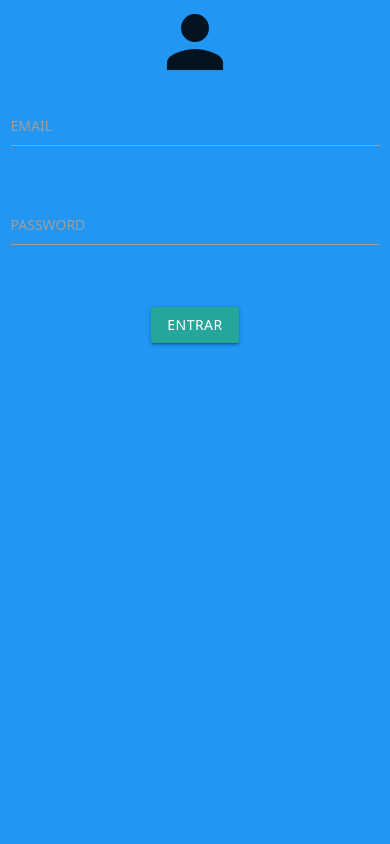
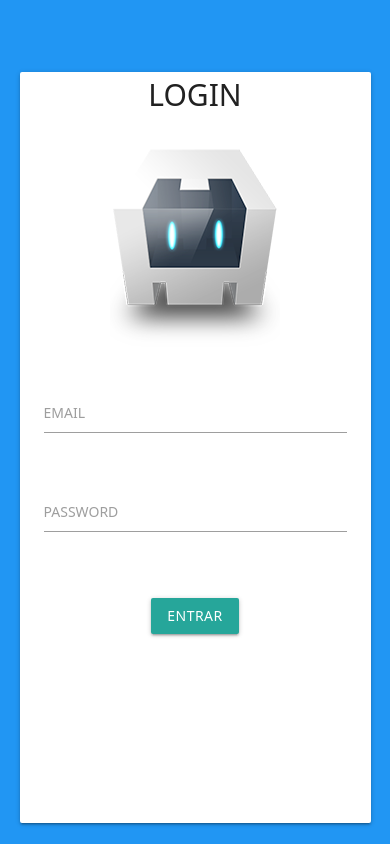
Before and after one commit to LuisClaudio2302/VoteShirt, a website: page www/index.html in a window 390 px wide. Drawn offline with Linux system fonts and the light colour scheme; some packages are replaced by stand-ins of ours.

Commit message:
Tela de login inicial 2

```diff
--- a/www/css/index.css
+++ b/www/css/index.css
@@ -18,3 +18,13 @@ body {
  .pagina {
 	 height: 100vh;
  }
+
+
+#pagina-login {
+    padding-top: 5vh;
+
+}
+
+div#card-login {
+    height: 89vh;
+}
--- a/www/index.html
+++ b/www/index.html
@@ -13,8 +13,15 @@
 	</head>
     <body>
 		<div id="pagina-login" style="text-align:center;" class="pagina blue">
-			<div class="row">
-				<i class="large material-icons">person</i>
+		  <div class="container">
+			<div class="card" id="card-login">
+			    <div>
+				  <div class=" ">
+				   <p style="text-align:center;font-size:30px;">LOGIN</p>
+				    <img src="img/logo.png" alt="logo">
+				  </div>
+				</div>
+				<div class="card-content">
 					<form class="col s12">
 						<div class="row">
 							<div class="input-field col s12">
@@ -24,13 +31,18 @@
 						</div>
 						<div class="row">
 							<div class="input-field col s12">
-							<input id="senha" type="password" class="validate">
+								<input id="password" type="password" class="validate">
 								<label for="password">Password</label>
 							</div>
 						</div>
 					</form>
 				</div>
+				<div div="card-action">
 				    <a href="#!" id="btentrar" class="btn flat">Entrar</a>
+				</div>
+			</div>
+	    </div>
+
 		</div>
 
 		<div id="pagina-principal" style="display:none" class="pagina red">
```
Lines whose indentation alone changed are shown as unchanged.
